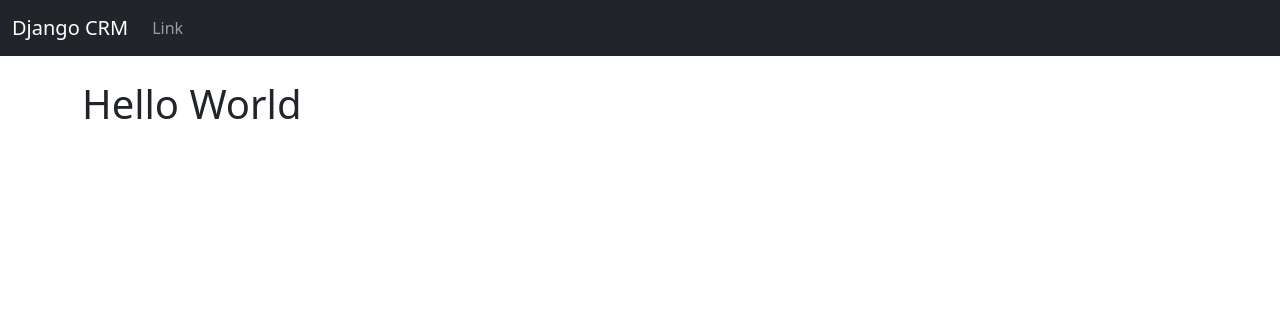
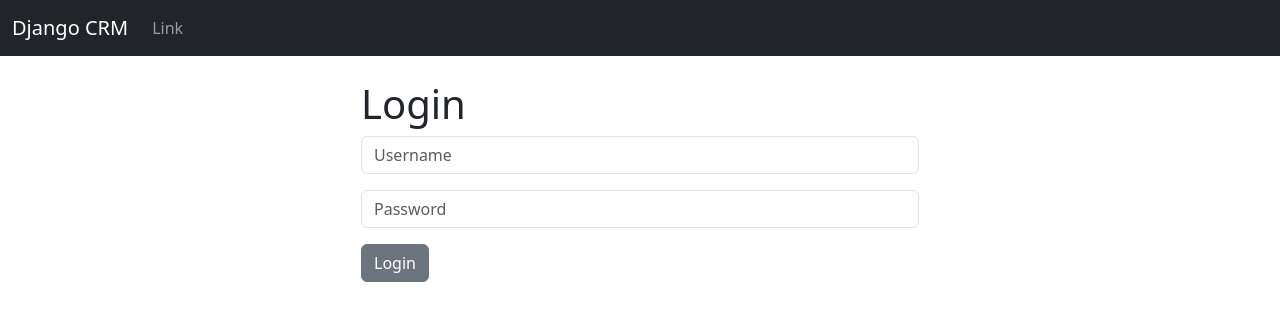
Before and after one commit to Zavock/Django-CRM, a Django app: page / in a window 1280 px wide. Shown: the top 321 px of the page. Run offline with Django 5.2, Linux system fonts and the light colour scheme.

Commit message:
Simple login created

```diff
--- a/website/templates/base.html
+++ b/website/templates/base.html
@@ -10,6 +10,15 @@
     {% include "navbar.html" %}
     <div class='container'>
     </br>
+        {% if messages %}
+          {% for message in messages %}
+            <div class="alert alert-warning alert-dismissible fade show" role="alert">
+              {{ message }}
+              <button type="button" class="btn-close" data-bs-dismiss="alert" aria-label="Close"></button>
+            </div>
+
+          {% endfor %}
+        {% endif %}
         {% block content %}
 
         {% endblock %}
--- a/website/templates/home.html
+++ b/website/templates/home.html
@@ -1,5 +1,23 @@
 {% extends 'base.html' %}
 
 {% block content %}
-<h1>Hello World</h1>
+<div class="col-md-6 offset-md-3">
+  {% if user.is_authenticated %}
+  <h1>Hello World!</h1>
+
+  {% else %}
+  <h1>Login</h1>
+  <form method="POST" action="{% url "home" %}">
+    {% csrf_token %}
+    <div class="mb-3">
+      <input type="text" class="form-control" name="username" placeholder="Username">
+    </div>
+    <div class="mb-3">
+      <input type="password" class="form-control" name="password" placeholder="Password">
+    </div>
+    <button type="submit" class="btn btn-secondary">Login</button>
+  </form>
+
+</div>
+{% endif %}
 {% endblock %}
--- a/website/urls.py
+++ b/website/urls.py
@@ -3,4 +3,6 @@ from . import views
 
 urlpatterns = [
     path('', views.home, name='home'),
+    path('login/', views.login_user, name='login'),
+    path('logout/', views.logout_user, name='logout'),
 ]
--- a/website/views.py
+++ b/website/views.py
@@ -1,5 +1,27 @@
-from django.shortcuts import render
+from django.shortcuts import render, redirect
+from django.contrib.auth import authenticate, login, logout
+from django.contrib import messages
 
 
 def home(request):
-    return render(request, 'home.html', {})
+    if request.method == 'POST':
+        username = request.POST['username']
+        password = request.POST['password']
+        user = authenticate(request, username=username, password=password)
+        if user is not None:
+            login(request, user)
+            messages.success(request, "You have been logged in successfully")
+            return redirect('home')
+        else:
+            messages.error(request, "There was an error")
+            return redirect('home')
+    else:
+        return render(request, 'home.html', {})
+
+
+def login_user(request):
+    pass
+
+
+def logout_user(request):
+    pass
```
